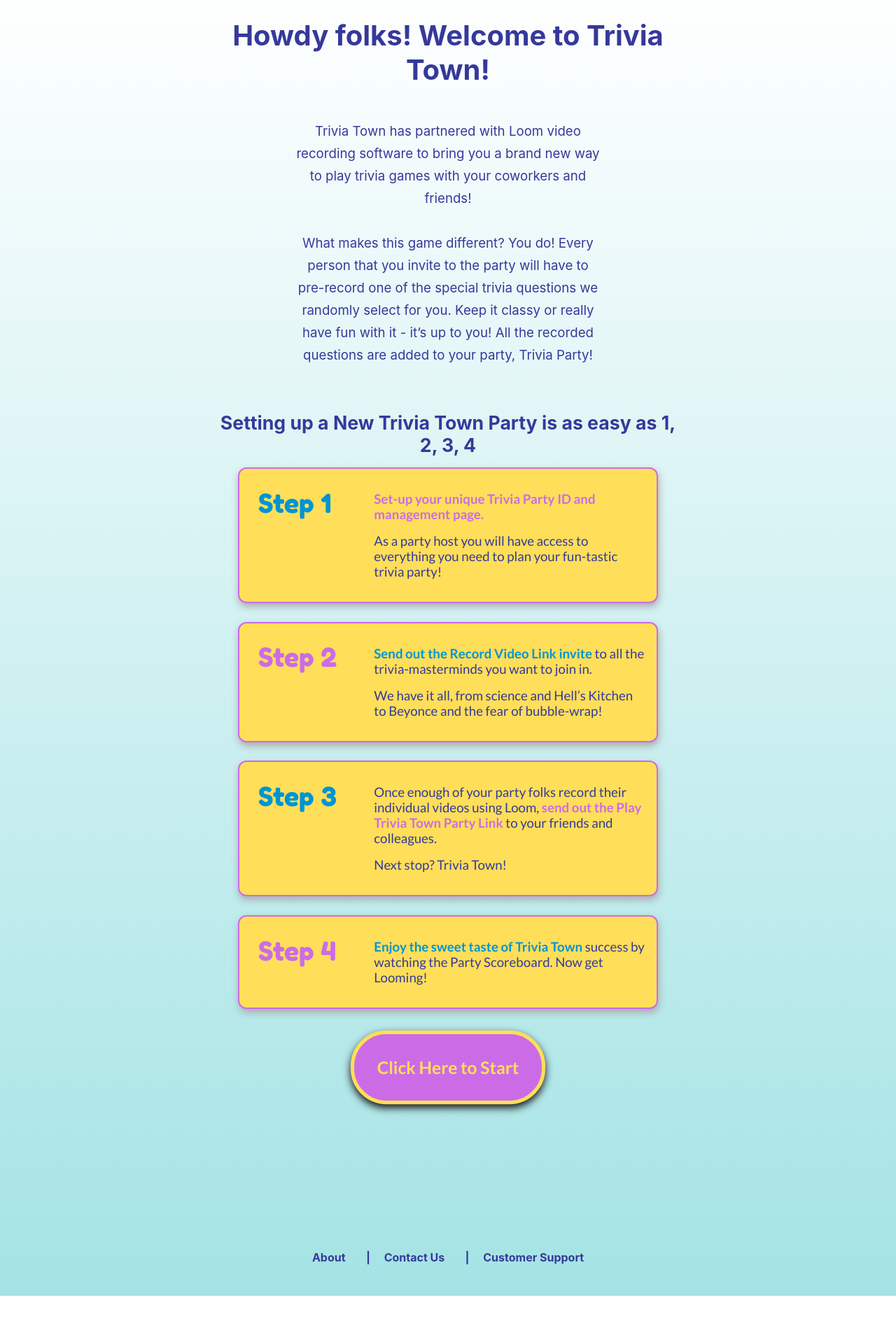
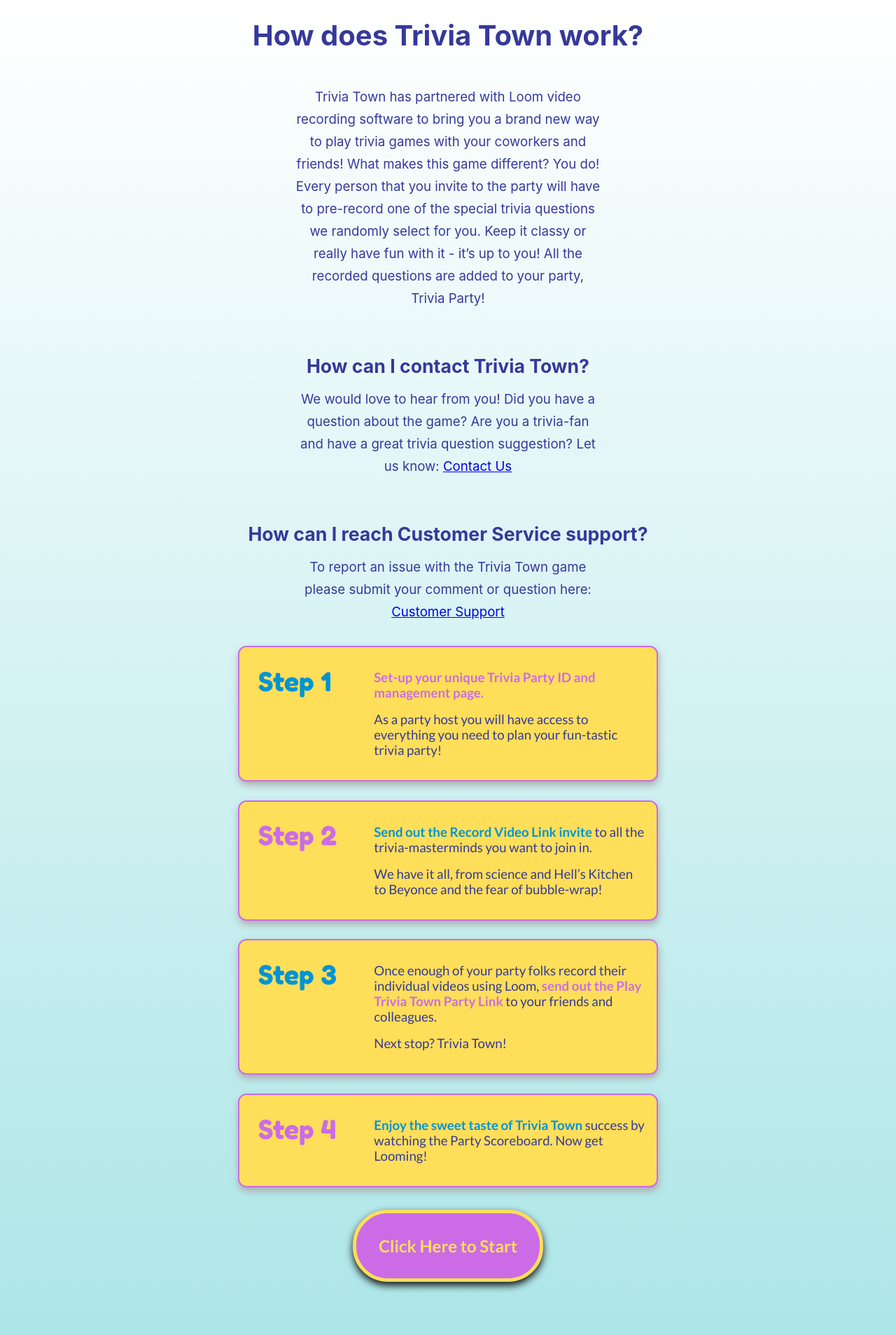
Before and after one commit to rudolfolah/hackathon-loomsdk-holiday, a React (Create React App) app: page /about in a window 1280 px wide. Shown: the part 352-2260 px from the top of the page at 70% size. Before the commit the page ends 2204 px from the top, so only its background shows below. Built offline with nearby package versions, Linux system fonts and the light colour scheme.

Commit message:
created About page

```diff
--- a/src/App.js
+++ b/src/App.js
@@ -20,6 +20,9 @@
         </header>
         <section className="App--content">
           <Switch>
+            <Route path="/about">
+              <Screen.About />
+            </Route>
             <Route path="/invite/:companyId">
               <Screen.Invite />
             </Route>
@@ -39,7 +42,8 @@
         </section>
         <footer className="App--footer">
           <ul className="App--footer-nav">
-            <li><Link to={"/"}>About</Link></li>
+            <li><Link to={"/"}>Trivia Town</Link></li>
+            <li><Link to={"/about"}>About</Link></li>
             <li><a href={"https://forms.gle/TSx24u4RNyBuVe2A9"} target={"_blank"} rel={"noreferrer"}>Contact Us</a></li>
             <li><a href={"https://forms.gle/TSx24u4RNyBuVe2A9"} target={"_blank"} rel={"noreferrer"}>Customer Support</a></li>
           </ul>
--- /dev/null
+++ b/src/screens/About.jsx
@@ -0,0 +1,56 @@
+import {useHistory} from "react-router-dom";
+import mixpanel from "mixpanel-browser";
+
+import {PageHeader} from "../components/PageHeader";
+import {Step, Steps} from "../components/Steps";
+import {createCompanyData} from "../firebase";
+import {useTrackOnce} from "../useTrackOnce";
+
+export function About() {
+  useTrackOnce('About page');
+  let history = useHistory();
+  const handleClick = () => {
+    mixpanel.track('Created new trivia party');
+    createCompanyData().then(companyId => {
+      mixpanel.set_group('trivia_party', companyId);
+      history.push(`/setup/${companyId}`);
+    });
+  };
+  return (
+    <div className={"Setup--container"}>
+      <PageHeader>
+        <h2>How does Trivia Town work?</h2>
+        <p>Trivia Town has partnered with Loom video recording software to bring you a brand new way to play trivia games with your coworkers and friends! What makes this game different? You do! Every person that you invite to the party will have to pre-record one of the special trivia questions we randomly select for you. Keep it classy or really have fun with it - it’s up to you! All the recorded questions are added to your party, Trivia Party! </p>
+        <h3>How can I contact Trivia Town?</h3>
+        <p>We would love to hear from you! Did you have a question about the game? Are you a trivia-fan and have a great trivia question suggestion? Let us know: <a href={"https://forms.gle/TSx24u4RNyBuVe2A9"} target={"_blank"} rel={"noreferrer"}>Contact Us</a></p>
+        <h3>How can I reach Customer Service support?</h3>
+        <p>To report an issue with the Trivia Town game please submit your comment or question here: <a href={"https://forms.gle/TSx24u4RNyBuVe2A9"} target={"_blank"} rel={"noreferrer"}>Customer Support</a></p>
+      </PageHeader>
+      <Steps>
+        <Step label={"Step 1"}>
+          <p className="color__purple font__bold">Set-up your unique Trivia Party ID and management page.</p>
+          <p>As a party host you will have access to everything you need to plan your fun-tastic trivia party!</p>
+        </Step>
+        <Step label={"Step 2"}>
+          <p><span className="color__blue font__bold">Send out the Record Video Link invite</span> to all the trivia-masterminds you want to join in.</p>
+          <p>We have it all, from science and Hell’s Kitchen to Beyonce and the fear of bubble-wrap!</p>
+        </Step>
+        <Step label={"Step 3"}>
+          <p>Once enough of your party folks record their individual videos using Loom, <span className="color__purple font__bold">send out the Play Trivia Town Party Link</span> to your friends and colleagues.</p>
+          <p>Next stop? Trivia Town!</p>
+        </Step>
+        <Step label={"Step 4"}>
+          <p><span className="color__blue font__bold">Enjoy the sweet taste of Trivia Town</span> success by watching the Party Scoreboard. Now get Looming!</p>
+        </Step>
+        <div className={"Setup--cta"}>
+          <button
+            className={"Setup--button animate__animated animate__heartBeat animate__delay-5s"}
+            onClick={handleClick}
+          >
+            Click Here to Start
+          </button>
+        </div>
+      </Steps>
+    </div>
+  );
+}
--- a/src/screens/index.js
+++ b/src/screens/index.js
@@ -1,3 +1,4 @@
+export * from "./About";
 export * from "./Invite";
 export * from "./Manage";
 export * from "./Play";
```
